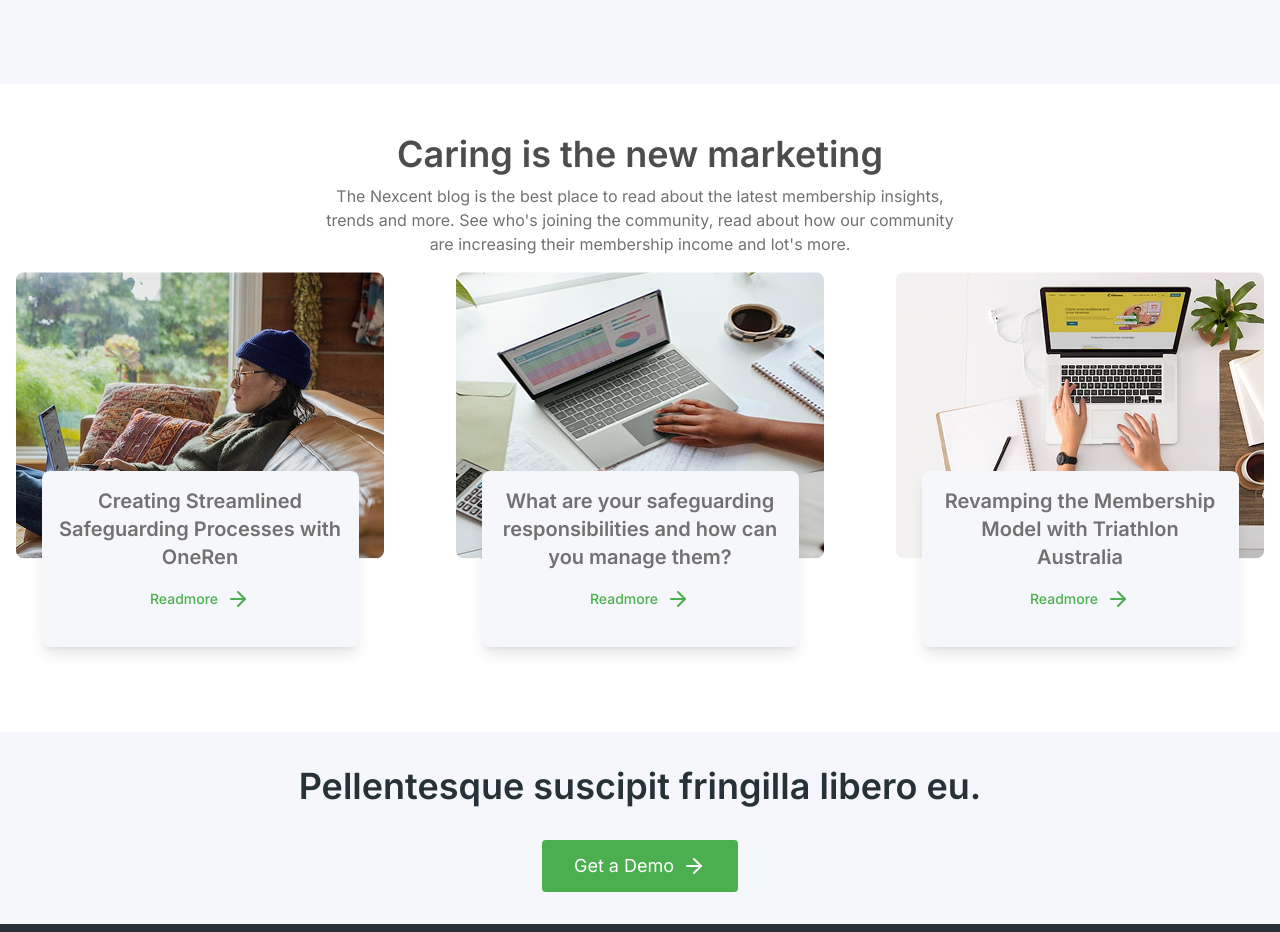
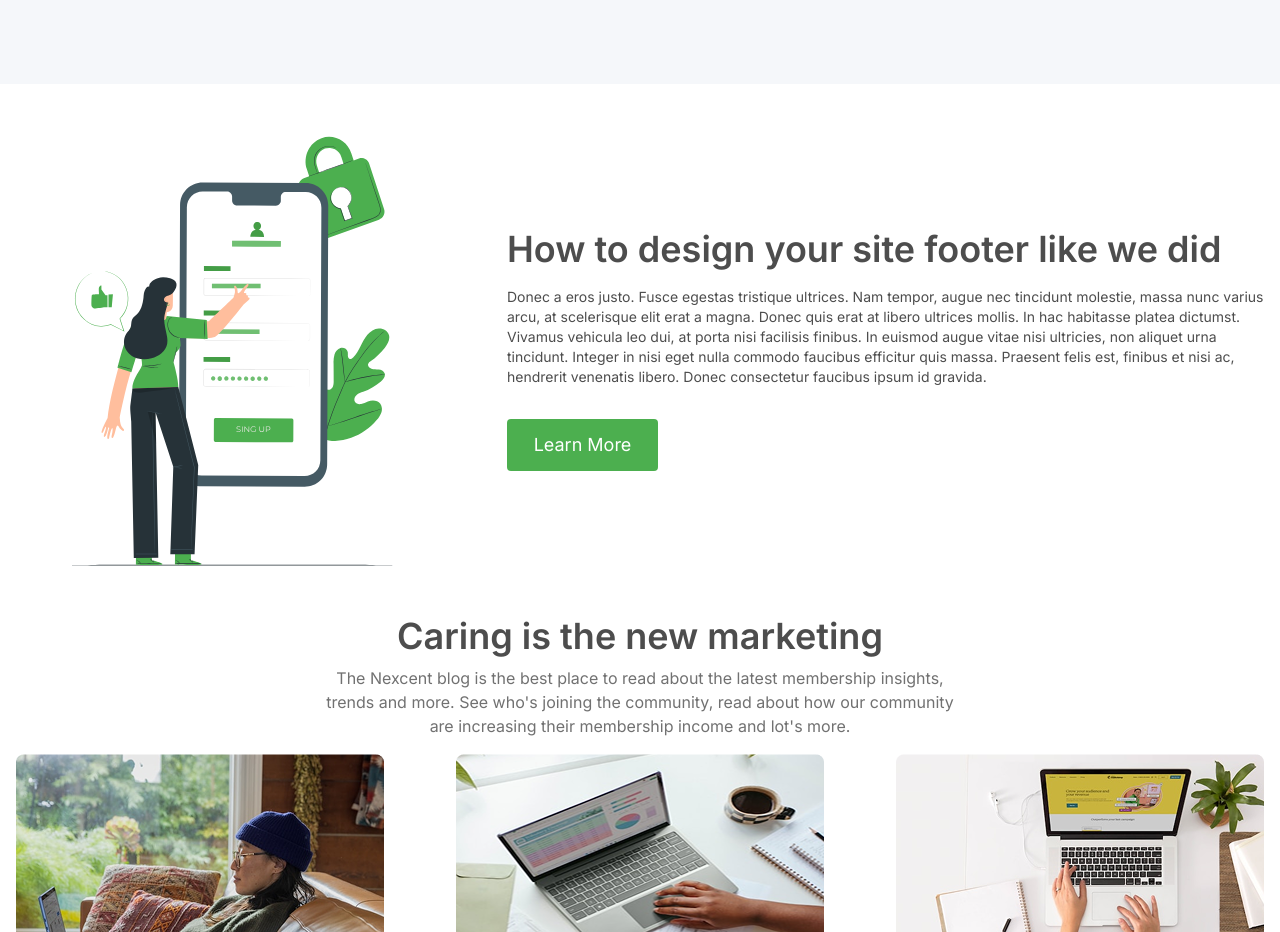
Before and after one commit to MatteoUrso/nexcent-app, a Next.js app: page / in a window 1280 px wide. Shown: the part 1926-2858 px from the top of the page. Built offline with nearby package versions, Linux system fonts and the light colour scheme.

Commit message:
Implement code changes to enhance functionality and improve performance

```diff
--- a/app/page.tsx
+++ b/app/page.tsx
@@ -1,4 +1,5 @@
 import { Achievements } from "@/components/achievements";
+import { Calendar } from "@/components/calender";
 import { Community } from "@/components/community";
 import { CommunityUpdates } from "@/components/community-updates";
 import { Hero } from "@/components/hero";
@@ -14,6 +15,7 @@ export default function Page() {
       <Community />
       <Unlock />
       <Achievements />
+      <Calendar />
       <CommunityUpdates />
       <Latin />
     </main>
--- /dev/null
+++ b/components/calender.tsx
@@ -0,0 +1,43 @@
+import { Button } from "./ui/button";
+import Image from "next/image";
+
+export function Calendar() {
+  return (
+    <section
+      id="calendar"
+      className="container mx-auto mt-[48px] flex flex-col items-center gap-[49px] px-4 lg:flex-row"
+      aria-labelledby="calendar-title"
+    >
+      <figure>
+        <Image
+          src="/images/calendar-illustration.svg"
+          alt="Two people interacting with a large mobile login form. One person is seated and typing, while the other is standing and pointing at the screen."
+          width={442}
+          height={433}
+        />
+        <figcaption className="sr-only">
+          Illustration of two people interacting with a large mobile login form.
+          One person is seated and typing on the screen, while the other stands
+          and points at it. The form includes input fields for username and
+          password.
+        </figcaption>
+      </figure>
+      <div className="flex-1">
+        <h2 id="calendar-title">How to design your site footer like we did</h2>
+        <p className="text-body-regular-3 mt-4">
+          Donec a eros justo. Fusce egestas tristique ultrices. Nam tempor,
+          augue nec tincidunt molestie, massa nunc varius arcu, at scelerisque
+          elit erat a magna. Donec quis erat at libero ultrices mollis. In hac
+          habitasse platea dictumst. Vivamus vehicula leo dui, at porta nisi
+          facilisis finibus. In euismod augue vitae nisi ultricies, non aliquet
+          urna tincidunt. Integer in nisi eget nulla commodo faucibus efficitur
+          quis massa. Praesent felis est, finibus et nisi ac, hendrerit
+          venenatis libero. Donec consectetur faucibus ipsum id gravida.
+        </p>
+        <Button className="text-body-medium-2 mt-8 h-[52px] w-[151px] text-white">
+          Learn More
+        </Button>
+      </div>
+    </section>
+  );
+}
--- a/components/unlock.tsx
+++ b/components/unlock.tsx
@@ -1,7 +1,5 @@
 import { Button } from "./ui/button";
 import Image from "next/image";
-
-// TODO: Generate the figcaption text.
 
 export function Unlock() {
   return (
```
Also changed, not shown: public/images/calendar-illustration.svg (added).
